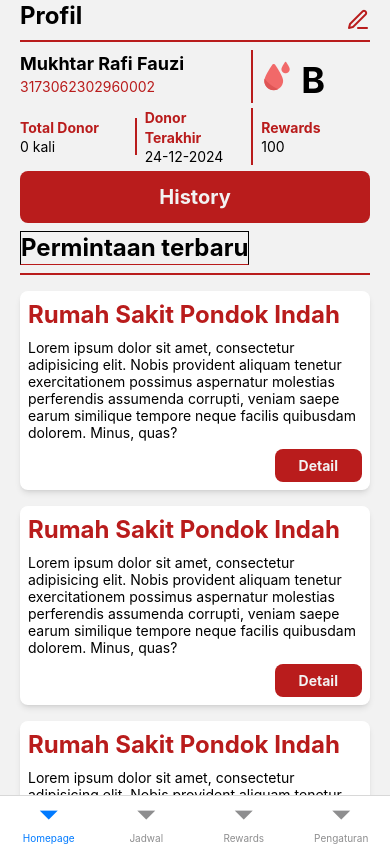
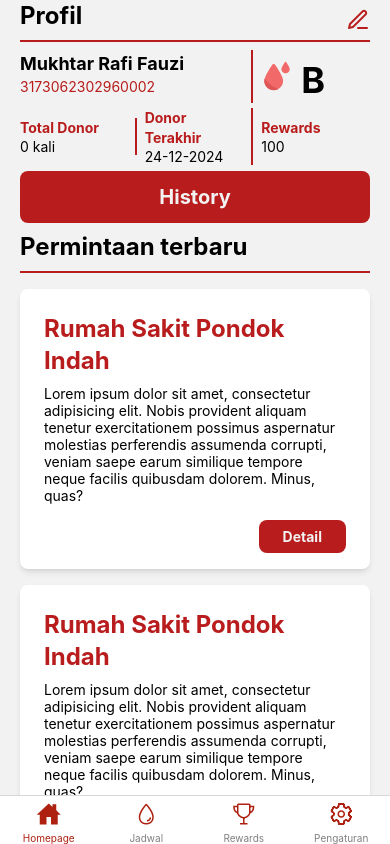
Before and after one commit to Blood-Buddy/client, a React Native app: screen /Homepage in a window 390 px wide. Built offline with nearby package versions, Linux system fonts and the light colour scheme.

Commit message:
feat: Tab Navigation done

```diff
--- a/src/components/RequestCard.js
+++ b/src/components/RequestCard.js
@@ -3,10 +3,10 @@ import { Text, TouchableOpacity, View } from "react-native";
 export default function RequestCard() {
     return (
         <View className="mt-4 bg-white rounded-lg shadow-md">
-            <Text className='text-red-700 mt-2 mx-2 text-2xl font-bold'>Rumah Sakit Pondok Indah</Text>
-            <Text className='mt-2 mx-2 '>Lorem ipsum dolor sit amet, consectetur adipisicing elit. Nobis provident aliquam tenetur exercitationem possimus aspernatur molestias perferendis assumenda corrupti, veniam saepe earum similique tempore neque facilis quibusdam dolorem. Minus, quas?</Text>
+            <Text className='text-red-700 mt-6 mx-6 text-2xl font-bold'>Rumah Sakit Pondok Indah</Text>
+            <Text className='mt-2 mx-6 '>Lorem ipsum dolor sit amet, consectetur adipisicing elit. Nobis provident aliquam tenetur exercitationem possimus aspernatur molestias perferendis assumenda corrupti, veniam saepe earum similique tempore neque facilis quibusdam dolorem. Minus, quas?</Text>
             <View className="flex-row-reverse">
-                <TouchableOpacity className="my-2 mx-2 bg-red-700 py-2 rounded-lg w-1/4 items-center justify-center">
+                <TouchableOpacity className="my-4 mx-6 bg-red-700 py-2 rounded-lg w-1/4 items-center justify-center">
                     <Text className="text-[#f2f2f2] font-bold">Detail</Text>
                 </TouchableOpacity>
             </View>
--- a/src/navigators/TabNavigator.js
+++ b/src/navigators/TabNavigator.js
@@ -1,4 +1,5 @@
 import { createBottomTabNavigator } from "@react-navigation/bottom-tabs";
+import { Ionicons } from '@expo/vector-icons';
 import Homepage from "../pages/Homepage";
 import Schedule from "../pages/Schedule";
 import Rewards from "../pages/Rewards";
@@ -6,13 +7,49 @@ import Settings from "../pages/Settings";
 
 const Tab = createBottomTabNavigator();
 
-export default function TabNavigator () {
+export default function TabNavigator() {
     return (
-        <Tab.Navigator>
-            <Tab.Screen name="Homepage" component={Homepage} options={{headerShown: false}} />
-            <Tab.Screen name="Jadwal" component={Schedule} options={{headerShown: false}} />
-            <Tab.Screen name="Rewards" component={Rewards} options={{headerShown: false}} />
-            <Tab.Screen name="Pengaturan" component={Settings} options={{headerShown: false}} />
+        <Tab.Navigator screenOptions={{ tabBarInactiveTintColor: "grey", tabBarActiveTintColor: '#AE2111', }}>
+            <Tab.Screen name="Homepage" component={Homepage} options={{
+                headerShown: false,
+                tabBarIcon: ({ focused, color, size }) => {
+                    if(focused) {
+                    return <Ionicons name="home-sharp" size={24} color="#AE2111" />
+                    } else {
+                        return <Ionicons name="home-outline" size={24} color={'#AE2111'} />
+                    }
+                }
+            }} />
+            <Tab.Screen name="Jadwal" component={Schedule} options={{
+                headerShown: false,
+                tabBarIcon: ({ focused, color, size }) => {
+                    if(focused) {
+                    return <Ionicons name="water" size={24} color="#AE2111" />
+                    } else {
+                        return <Ionicons name="water-outline" size={24} color={'#AE2111'} />
+                    }
+                }
+            }} />
+            <Tab.Screen name="Rewards" component={Rewards} options={{
+                headerShown: false,
+                tabBarIcon: ({ focused, color, size }) => {
+                    if(focused) {
+                    return <Ionicons name="trophy" size={24} color="#AE2111" />
+                    } else {
+                        return <Ionicons name="trophy-outline" size={24} color={'#AE2111'} />
+                    }
+                }
+            }} />
+            <Tab.Screen name="Pengaturan" component={Settings} options={{
+                headerShown: false,
+                tabBarIcon: ({ focused, color, size }) => {
+                    if(focused) {
+                    return <Ionicons name="settings" size={24} color="#AE2111" />
+                    } else {
+                        return <Ionicons name="settings-outline" size={24} color={'#AE2111'} />
+                    }
+                }
+            }} />
         </Tab.Navigator>
     );
 }
--- a/src/pages/Homepage.js
+++ b/src/pages/Homepage.js
@@ -47,8 +47,8 @@ export default function Homepage() {
 
                 <WideButton label="History" />
 
-                <View className="mt-2 border-b-2 flex-row items-center border-b-red-700">
-                    <Text className="font-bold text-2xl border border-b-red-700 mb-2">Permintaan terbaru</Text>
+                <View className="mt-2 border-b-2 flex-row border-b-red-700">
+                    <Text className="font-bold text-2xl mb-2">Permintaan terbaru</Text>
                 </View>
 
                 <RequestCard />
```
